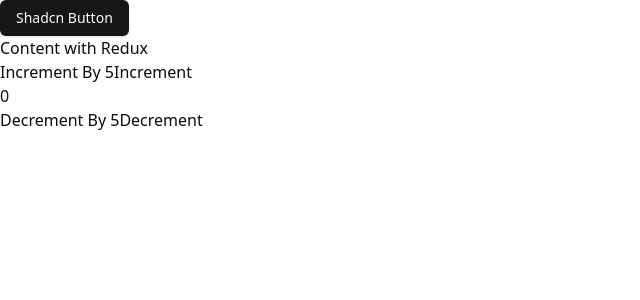
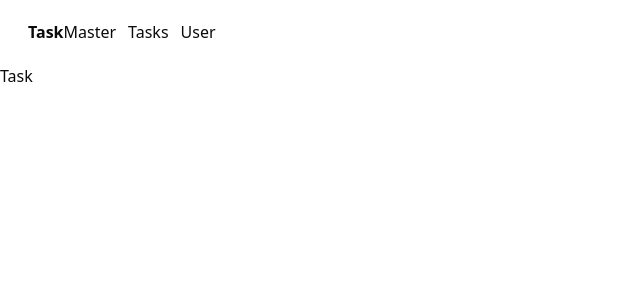
Before and after one commit to mdasif8393/l2-redux-bootstrap, a React (Vite) app: page / in a window 1280 px wide. Shown: the top 300 px of the page, without its empty margins (0-640 px from the left). Built offline with nearby package versions, Linux system fonts and the light colour scheme.

Commit message:
24-6 Configure basic routing using react-router-dom

```diff
--- a/package.json
+++ b/package.json
@@ -17,7 +17,9 @@
     "lucide-react": "^0.469.0",
     "react": "^18.3.1",
     "react-dom": "^18.3.1",
+    "react-hook-form": "^7.54.2",
     "react-redux": "^9.2.0",
+    "react-router-dom": "^7.1.1",
     "tailwind-merge": "^2.6.0",
     "tailwindcss-animate": "^1.0.7"
   },
--- a/src/App.tsx
+++ b/src/App.tsx
@@ -1,31 +1,12 @@
+import { Outlet } from "react-router-dom";
 import "./App.css";
-import { Button } from "./components/ui/button";
-import {
-  decrement,
-  decrementByPayload,
-  increment,
-  incrementByPayload,
-} from "./redux/features/counter/counterSlice";
-import { useAppDispatch, useAppSelector } from "./redux/hook";
-import { RootState } from "./redux/store";
+import Navbar from "./components/layout/Navbar";
 
 function App() {
-  const dispatch = useAppDispatch();
-  const { count } = useAppSelector((state: RootState) => state.counter);
-
   return (
     <>
-      <Button> Shadcn Button </Button>
-      <h1>Content with Redux</h1>
-      <button onClick={() => dispatch(incrementByPayload(5))}>
-        Increment By 5
-      </button>
-      <button onClick={() => dispatch(increment())}>Increment</button>
-      <div>{count}</div>
-      <button onClick={() => dispatch(decrementByPayload(5))}>
-        Decrement By 5
-      </button>
-      <button onClick={() => dispatch(decrement())}>Decrement</button>
+      <Navbar />
+      <Outlet />
     </>
   );
 }
--- /dev/null
+++ b/src/components/layout/Navbar.tsx
@@ -0,0 +1,15 @@
+import { Link } from "react-router-dom";
+
+const Navbar = () => {
+  return (
+    <nav className="max-w-7xl mx-auto h-16 flex items-center gap-3 px-5">
+      <div className="flex items-center">
+        <span className="font-bold ml-2">Task</span> Master
+      </div>
+      <Link to="/">Tasks</Link>
+      <Link to="/user">User</Link>
+    </nav>
+  );
+};
+
+export default Navbar;
--- a/src/main.tsx
+++ b/src/main.tsx
@@ -1,14 +1,15 @@
 import { StrictMode } from "react";
 import { createRoot } from "react-dom/client";
 import { Provider } from "react-redux";
-import App from "./App.tsx";
+import { RouterProvider } from "react-router-dom";
 import "./index.css";
 import { store } from "./redux/store.ts";
+import routes from "./routes/route.tsx";
 
 createRoot(document.getElementById("root")!).render(
   <StrictMode>
     <Provider store={store}>
-      <App />
+      <RouterProvider router={routes} />
     </Provider>
   </StrictMode>
 );
--- /dev/null
+++ b/src/pages/Login.tsx
@@ -0,0 +1,10 @@
+const Login = () => {
+  return (
+    <div>
+      <h1>Login</h1>
+    </div>
+  );
+};
+
+export default Login;
+<h1>Login</h1>;
--- /dev/null
+++ b/src/pages/Task.tsx
@@ -0,0 +1,9 @@
+const Task = () => {
+  return (
+    <div>
+      <h1>Task</h1>
+    </div>
+  );
+};
+
+export default Task;
--- /dev/null
+++ b/src/pages/User.tsx
@@ -0,0 +1,9 @@
+const User = () => {
+  return (
+    <div>
+      <h1>User</h1>
+    </div>
+  );
+};
+
+export default User;
--- /dev/null
+++ b/src/routes/route.tsx
@@ -0,0 +1,29 @@
+import App from "@/App";
+import Login from "@/pages/Login";
+import Task from "@/pages/Task";
+import User from "@/pages/User";
+
+import { createBrowserRouter } from "react-router-dom";
+
+const routes = createBrowserRouter([
+  {
+    path: "/",
+    element: <App />,
+    children: [
+      {
+        index: true,
+        element: <Task />,
+      },
+      {
+        path: "user",
+        element: <User />,
+      },
+    ],
+  },
+  {
+    path: "login",
+    element: <Login />,
+  },
+]);
+
+export default routes;
```
Also changed, not shown: 1 other file (tests, documents, lock files or other folders).
